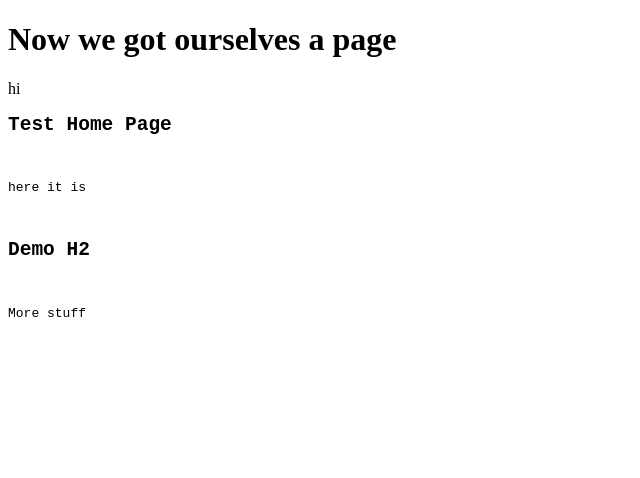
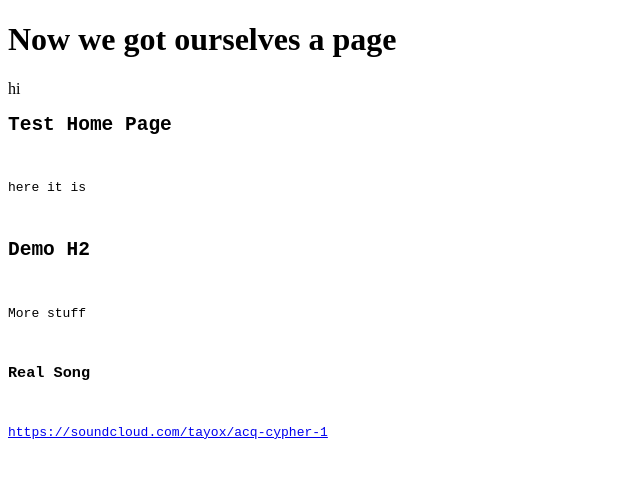
Before and after one commit to rttnbrgr/gatsby-theme-soundcloud, a Gatsby site in the folder theme/: page / in a window 1280 px wide. Shown: the whole page, without its empty margins (0-640 px from the left). Built offline with nearby package versions, Linux system fonts and the light colour scheme; Gatsby itself is replaced by a stand-in of ours.

Commit message:
Add a real track to the page

```diff
--- a/theme/src/soundcloud/index.md
+++ b/theme/src/soundcloud/track1.md
@@ -8,3 +8,6 @@ here it is
 
 ## Demo H2
 More stuff
+
+### Real Song
+https://soundcloud.com/tayox/acq-cypher-1
```
